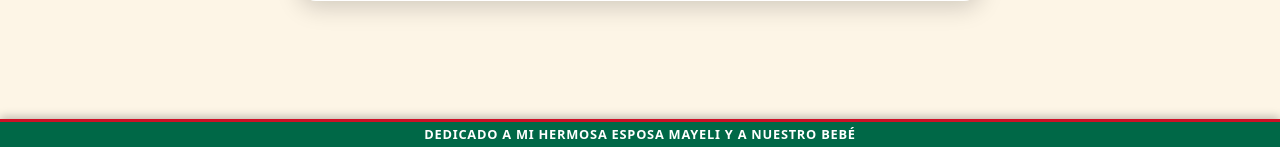
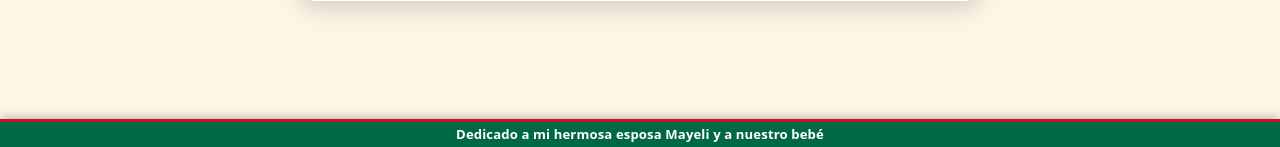
Before and after one commit to ismaelacevedocb192/loteria-mexicana, a PHP site: page / in a window 1280 px wide. Shown: the part 653-800 px from the top of the page. Run offline with PHP 8.4, Linux system fonts and the light colour scheme; data that the repository does not hold is empty.

Commit message:
style: la cintilla respeta mayúsculas y minúsculas y se adapta al móvil
- Se quita text-transform: uppercase y el espaciado ancho entre letras
- El tamaño usa clamp() para caber en una línea centrada hasta en 320px
- Si el texto fuera más largo, se recorta con puntos suspensivos en vez de
  desbordarse por los lados

Co-Authored-By: Claude Opus 5 <noreply@anthropic.com>

```diff
--- a/assets/app.css
+++ b/assets/app.css
@@ -26,9 +26,11 @@
 }
 /* Franja tricolor decorativa */
 .cintilla { position: fixed; left: 0; right: 0; bottom: 0; z-index: 20; height: 28px; display: flex; align-items: center; justify-content: center;
-  background: var(--verde); color: #fff; font-size: .8rem; font-weight: 700; letter-spacing: .06em; text-transform: uppercase;
+  padding: 0 10px; background: var(--verde); color: #fff; font-weight: 700; letter-spacing: .01em;
+  /* Se encoge en pantallas angostas para caber completa en una línea. */
+  font-size: clamp(.6rem, 3vw, .82rem); line-height: 1.15; text-align: center;
   border-top: 3px solid var(--rojo); box-shadow: 0 -2px 10px rgba(0,0,0,.25); }
-.cintilla span { padding: 0 12px; }
+.cintilla span { max-width: 100%; white-space: nowrap; overflow: hidden; text-overflow: ellipsis; }
 body { padding-bottom: 31px; }
 .centro { padding-bottom: 47px; }
 .tricolor { height: 8px; border-radius: 6px; box-shadow: inset 0 0 0 1px rgba(0,0,0,.1);
```
